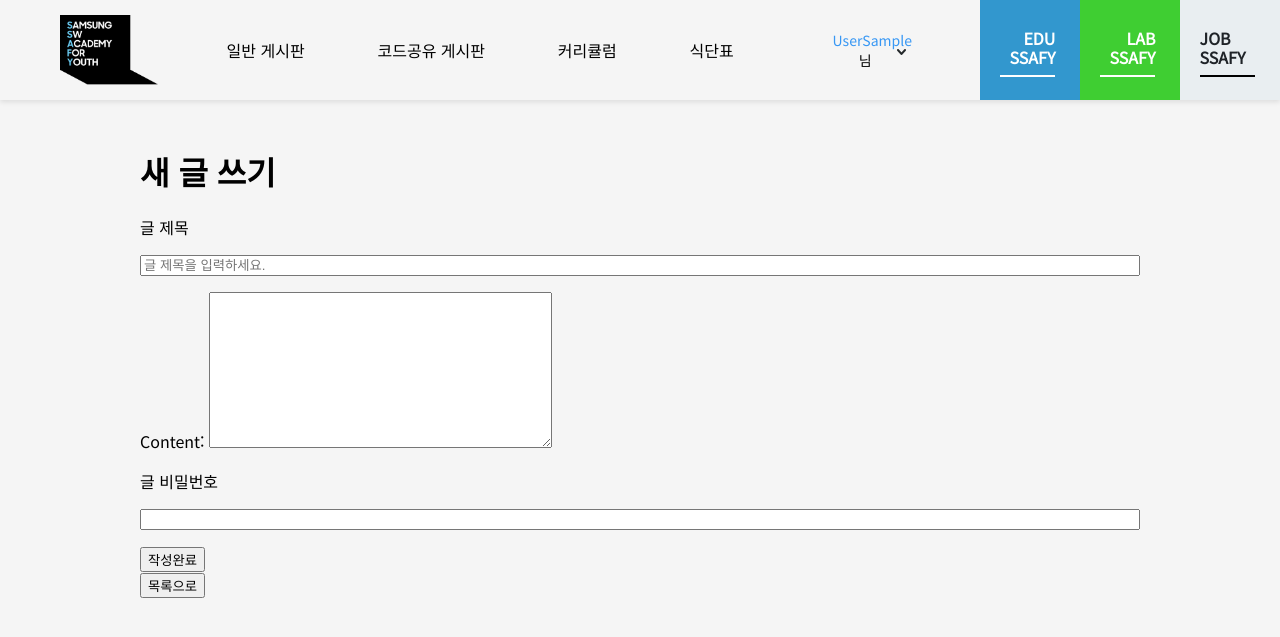
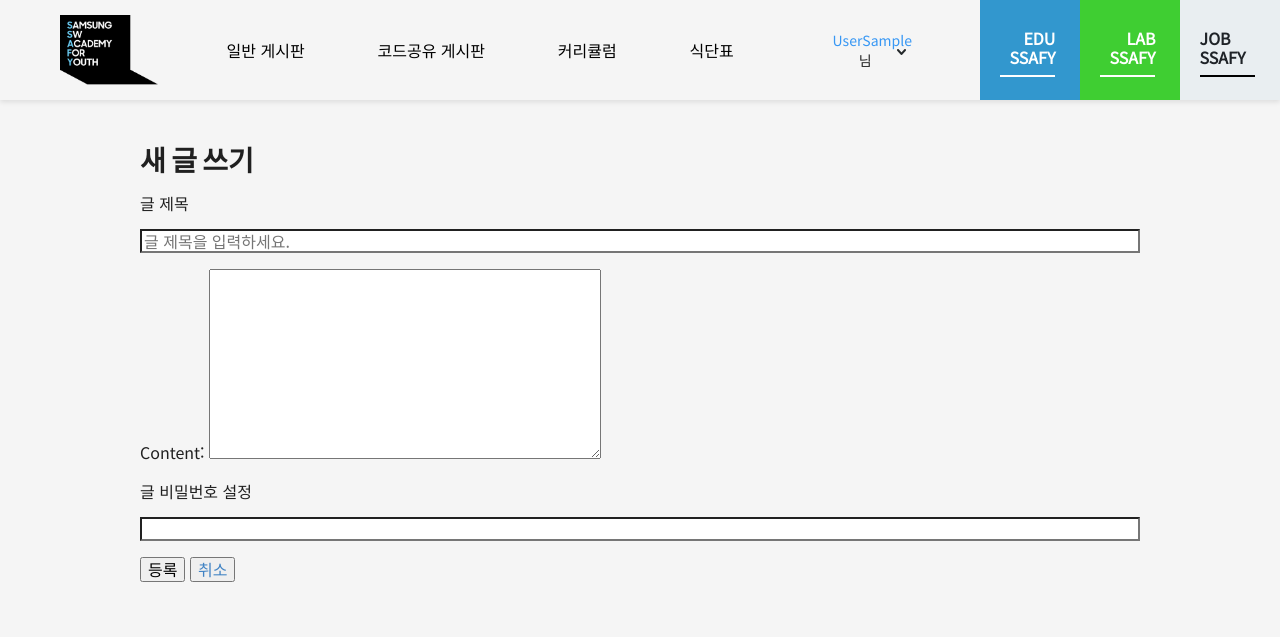
Before and after one commit to YongjoonSeo/Board304, a Django app: page /community/create/ in a window 1280 px wide. Shown: the top 637 px of the page. Run offline with Django 3.2, Linux system fonts and the light colour scheme; the visitor is signed in with stand-in values (Sample User, id 1); some libraries are stand-ins or nearby versions.

Commit message:
community board prototype in progress - form.html

```diff
--- a/normalboard/forms.py
+++ b/normalboard/forms.py
@@ -25,11 +25,11 @@ class PostForm(forms.ModelForm):
     # )
     content = MartorFormField()
     password = forms.CharField(
-        label='글 비밀번호',
+        label='글 비밀번호 설정',
         label_suffix='',
         widget=forms.PasswordInput(
             attrs = {
-                'class': 'form',
+                'class': 'form password-form',
             }
         )
     )
--- a/normalboard/static/detail.css
+++ b/normalboard/static/detail.css
@@ -54,10 +54,14 @@ button.admit {
     background-color: #3C90E2;
     border-color: #3C90E2;
     margin: 0 15px;
+    color: white;
+    font-size: 14px;
 }
 
 button.cancel {
     background-color: #4F5A66;
     border-color: #4F5A66;
     margin: 0 15px;
+    color: white;
+    font-size: 14px;
 }
--- a/normalboard/templates/normalboard/detail.html
+++ b/normalboard/templates/normalboard/detail.html
@@ -31,7 +31,8 @@
 <a href="{% url 'normalboard:index' %}">목록으로</a>
 
 <div id="updatebox">
-  <form action="{% url 'normalboard:update' post.pk %}" id="updateform">
+  <form action="{% url 'normalboard:edit' post.pk %}" id="updateform" method="POST">
+    {% csrf_token %}
     <label for="password">글 비밀번호 </label>
     <input type="password" name="password" id="password">
   </form>
--- a/normalboard/templates/normalboard/form.html
+++ b/normalboard/templates/normalboard/form.html
@@ -11,7 +11,7 @@
 
 {% block css %}
 <link href="{% static 'plugins/css/ace.min.css' %}" type="text/css" media="all" rel="stylesheet" />
-<!-- <link href="{% static 'plugins/css/semantic.min.css' %}" type="text/css" media="all" rel="stylesheet" /> -->
+<link href="{% static 'plugins/css/semantic.min.css' %}" type="text/css" media="all" rel="stylesheet" />
 <link href="{% static 'plugins/css/resizable.min.css' %}" type="text/css" media="all" rel="stylesheet" />
 <link href="{% static 'martor/css/martor.min.css' %}" type="text/css" media="all" rel="stylesheet" />
 <link rel="stylesheet" href="{% static 'form.css' %}">
@@ -29,17 +29,30 @@
 {% endif %}
 
 {% if request.resolver_match.url_name == 'create' %}
-<h1>새 글 쓰기</h1>
+<h1 class="menutitle">새 글 쓰기</h1>
 {% else %}
-<h1>글 수정하기 - {{ post.title }}</h1>
+<h1 class="menutitle">글 수정하기</h1>
 {% endif %}
 
+
+{% if request.resolver_match.url_name == 'create' %}
 <form action="" method="POST">
+  {% else %}
+  <form action="{% url 'normalboard:update' post.pk %}" method="POST">
+    {% endif %}
     {% csrf_token %}
     {{ form.as_p }}
-  <input type="submit" value="작성완료">
+    <div class="flex justify-center btnbox">
+      <input type="submit" value="등록" class="btn admit">
+      {% if request.resolver_match.url_name == 'create' %}
+      <button type="button" class="btn cancel"><a href="{% url 'normalboard:index' %}">취소</a></button>
+      {% else %}
+      <button type="button" class="btn cancel"><a href="{% url 'normalboard:detail' post.pk %}">취소</a></button>
+      {% endif %}
+
+    </div>
   </form>
-<button><a href="{% url 'normalboard:index' %}">목록으로</a></button>
+
   {% endblock %}
 
   {% block script %}
--- a/normalboard/urls.py
+++ b/normalboard/urls.py
@@ -7,6 +7,7 @@ urlpatterns = [
     path('', views.index, name='index'),
     path('create/', views.create, name='create'),
     path('<int:pk>/', views.detail, name='detail'),
+    path('<int:pk>/edit/', views.edit, name='edit'),
     path('<int:pk>/update/', views.update, name='update'),
     path('<int:pk>/delete/', views.delete, name='delete'),
 ]
--- a/normalboard/views.py
+++ b/normalboard/views.py
@@ -1,4 +1,5 @@
 from django.shortcuts import render, redirect, get_object_or_404
+from django.views.decorators.http import require_POST
 from django.contrib import messages
 from .models import Post
 from .forms import PostForm
@@ -32,6 +33,23 @@ def detail(request, pk):
     }
     return render(request, 'normalboard/detail.html', context)
 
+def edit(request, pk):
+    post = get_object_or_404(Post, pk=pk)
+    data = {
+        'title': post.title,
+        'content': post.content,
+    }
+    form = PostForm(data)
+    context = {
+        'form': form,
+        'post': post,
+    }
+    if request.POST.get('password') != post.password:
+        messages.error(request, '글 비밀번호가 일치하지 않습니다.')
+        return redirect('normalboard:detail', post.pk)
+    return render(request, 'normalboard/form.html', context)
+
+@require_POST
 def update(request, pk):
     post = get_object_or_404(Post, pk=pk)
     data = {
@@ -49,11 +67,11 @@ def update(request, pk):
                 messages.error(request, '글 비밀번호가 일치하지 않습니다.')
         else:
             messages.error(request, '제출 양식이 올바르지 않습니다.')
-    else:
-        if request.GET.get('password') != post.password:
-            messages.error(request, '글 비밀번호가 일치하지 않습니다.')
-            return redirect('normalboard:detail', post.pk)
-        form = PostForm(data)
+    # else:
+    #     if request.GET.get('password') != post.password:
+    #         messages.error(request, '글 비밀번호가 일치하지 않습니다.')
+    #         return redirect('normalboard:detail', post.pk)
+        # form = PostForm(data)
     context = {
         'form': form,
         'post': post,
--- a/project304/settings.py
+++ b/project304/settings.py
@@ -188,4 +188,3 @@ MARTOR_SEARCH_USERS_URL = '/martor/search-user/' # default
 # MARTOR_MARKDOWN_BASE_EMOJI_URL = 'https://www.webfx.com/tools/emoji-cheat-sheet/graphics/emojis/'     # from webfx
 MARTOR_MARKDOWN_BASE_EMOJI_URL = 'https://github.githubassets.com/images/icons/emoji/'                  # default from github
 MARTOR_MARKDOWN_BASE_MENTION_URL = 'http://127.0.0.1:8000'                                      # please change this to your domain
-CSRF_COOKIE_HTTPONLY = False
--- a/project304/static/base.css
+++ b/project304/static/base.css
@@ -4,14 +4,15 @@
   box-sizing: border-box;
 }
 
-/* html {
-
-} */
-
 body {
   margin: 0;
-  background-color: #F5F5F5;
+  background-color: #F5F5F5 !important;
   font-size: 16px !important;
+  font-family: 'Noto Sans KR', 'Roboto', 'Nanum Gothic', sans-serif !important;
+  line-height: normal !important;
+}
+
+button, input {
   font-family: 'Noto Sans KR', 'Roboto', 'Nanum Gothic', sans-serif !important;
 }
 
@@ -38,6 +39,7 @@ a {
 
 .topnav .boardlist {
   height: 40px;
+  color: black;
 }
 
 .logo {
@@ -114,6 +116,7 @@ a {
   font-size: 13px;
   height: auto;
   margin: 36px auto 20px;
+  color: black;
 }
 
 #logout .icon-change-pw {
--- a/project304/urls.py
+++ b/project304/urls.py
@@ -21,4 +21,5 @@ urlpatterns = [
     path('', include('basic.urls')),
     path('', include('accounts.urls')),
     path('community/', include('normalboard.urls')),
+    path('martor/', include('martor.urls')),
 ]
```
Also changed, not shown: normalboard/static/form.css (+50 -0 lines). Lines whose indentation alone changed are shown as unchanged.
